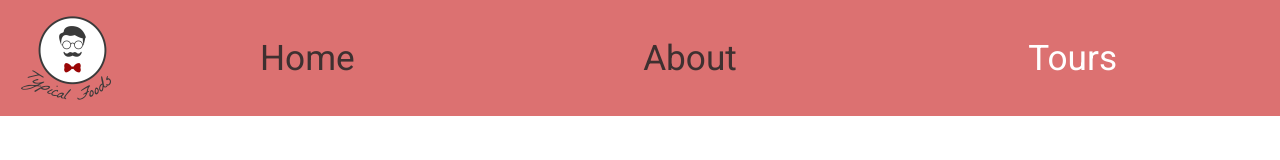
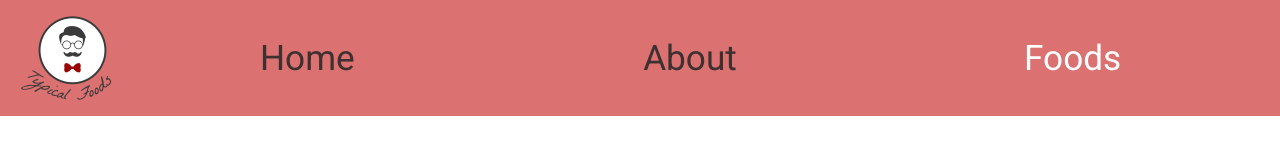
Before and after one commit to paulojosejr/react-typical-foods, a React (Create React App) app: page / in a window 1280 px wide. Shown: the top 160 px of the page. Built offline with nearby package versions, Linux system fonts and the light colour scheme.

Commit message:
navbar name change

```diff
--- a/src/components/Navbar/Navbar.js
+++ b/src/components/Navbar/Navbar.js
@@ -18,7 +18,7 @@ export default function Navbar() {
             </li>
             <li>
                 <a href="/" className="nav-link active">
-                    Tours
+                    Foods
                 </a>
             </li>
         </ul>
```
